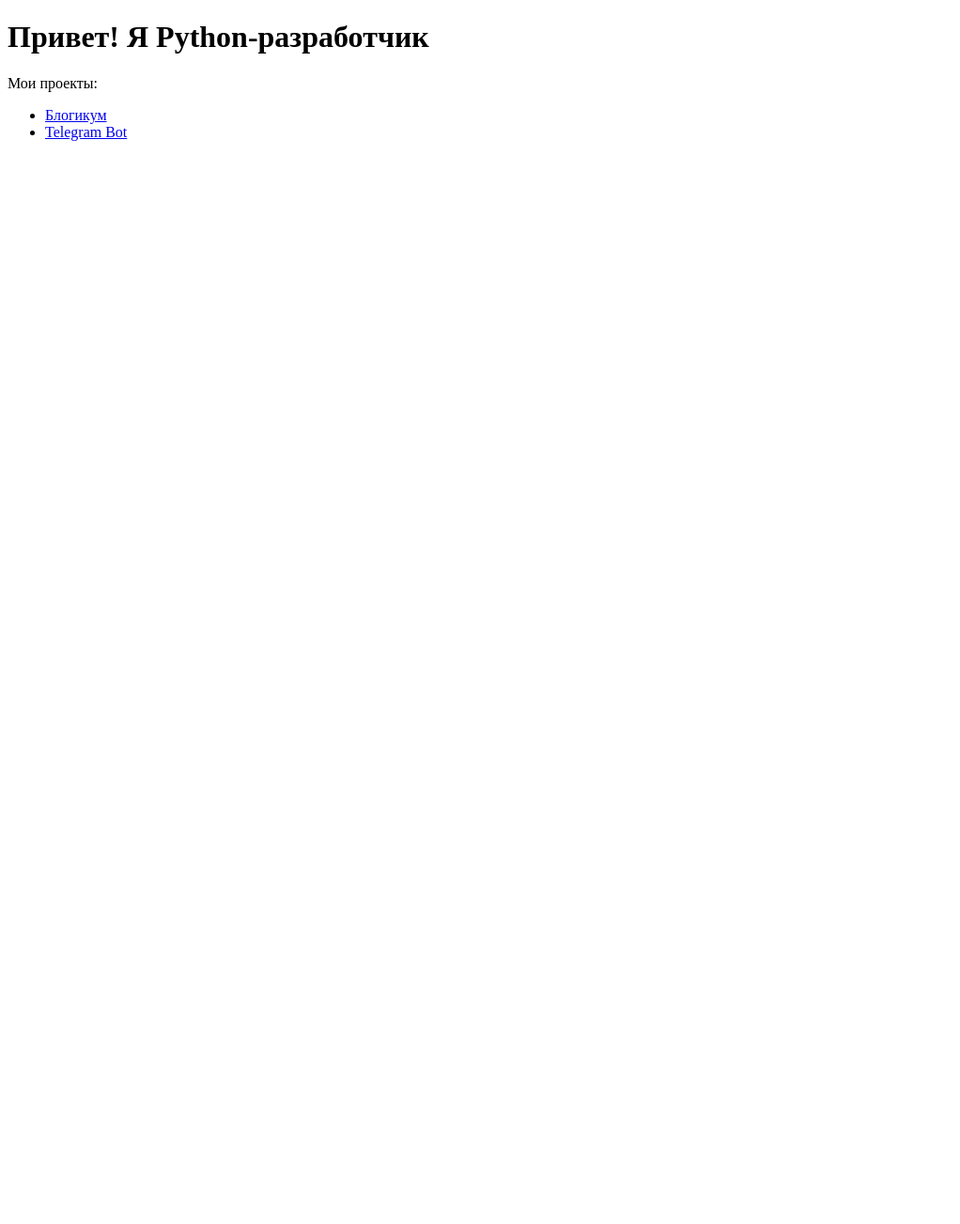
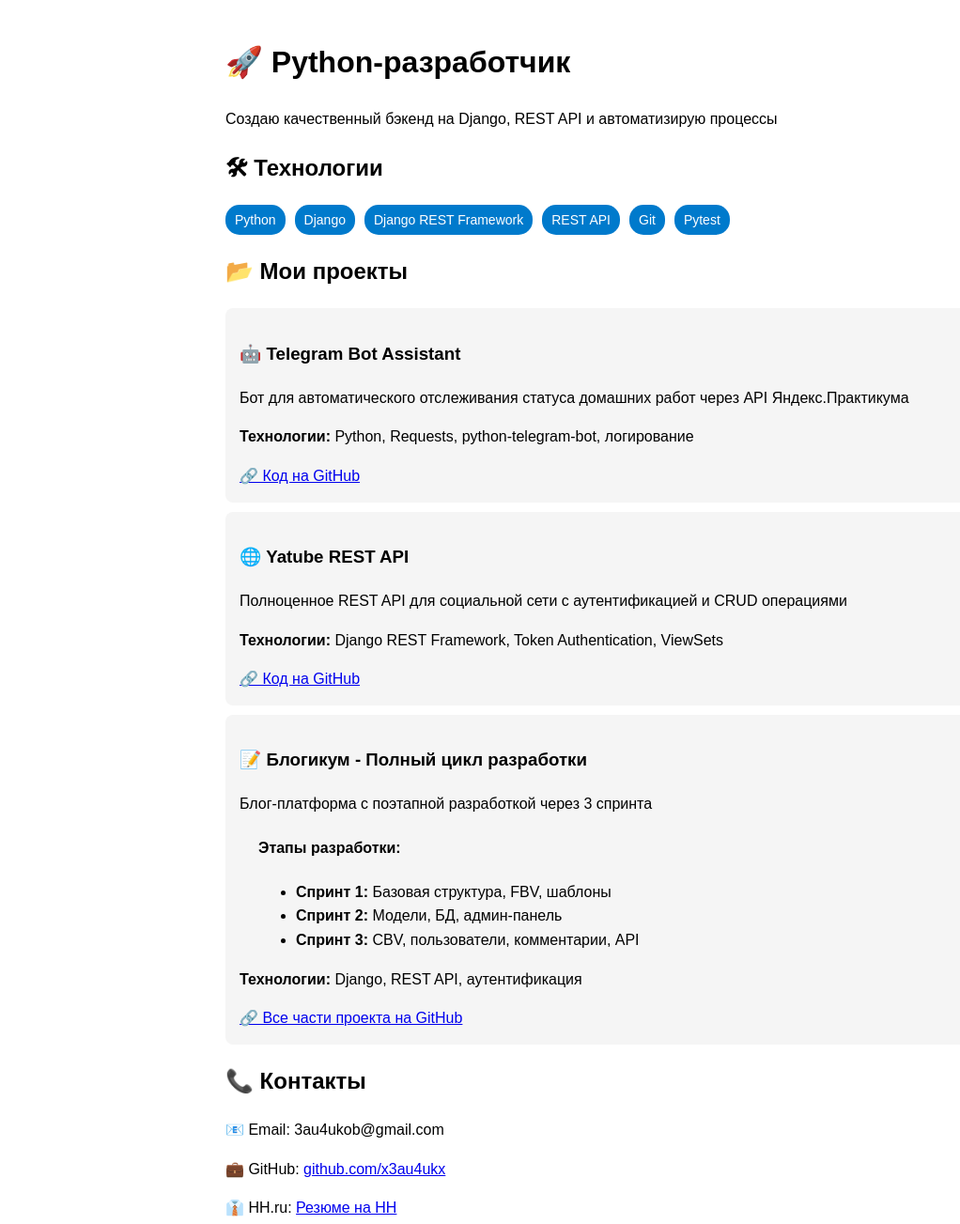
Before and after one commit to x3au4ukx/x3au4ukx.github.io, a plain HTML site: page index.html in a window 1280 px wide. Shown: the whole page at 94% size, without its empty margins (0-1022 px from the left). Before the commit the page ends 800 px from the top, so only its background shows below. Drawn offline with Linux system fonts and the light colour scheme.

Commit message:
add blogicum

```diff
--- a/index.html
+++ b/index.html
@@ -1,14 +1,95 @@
 <!DOCTYPE html>
-<html>
+<html lang="ru">
 <head>
-    <title>Мое портфолио</title>
+    <meta charset="UTF-8">
+    <meta name="viewport" content="width=device-width, initial-scale=1.0">
+    <title>Python-разработчик | Портфолио</title>
+    <style>
+        body {
+            font-family: Arial, sans-serif;
+            max-width: 800px;
+            margin: 0 auto;
+            padding: 20px;
+            line-height: 1.6;
+        }
+        .project {
+            background: #f5f5f5;
+            padding: 15px;
+            margin: 10px 0;
+            border-radius: 8px;
+        }
+        .skills {
+            display: flex;
+            flex-wrap: wrap;
+            gap: 10px;
+        }
+        .skill {
+            background: #007acc;
+            color: white;
+            padding: 5px 10px;
+            border-radius: 15px;
+            font-size: 14px;
+        }
+    </style>
 </head>
 <body>
-    <h1>Привет! Я Python-разработчик</h1>
-    <p>Мои проекты:</p>
-    <ul>
-        <li><a href="ссылка-на-блогикум">Блогикум</a></li>
-        <li><a href="ссылка-на-бота">Telegram Bot</a></li>
-    </ul>
+    <header>
+        <h1>🚀 Python-разработчик</h1>
+        <p>Создаю качественный бэкенд на Django, REST API и автоматизирую процессы</p>
+    </header>
+
+    <section>
+        <h2>🛠 Технологии</h2>
+        <div class="skills">
+            <span class="skill">Python</span>
+            <span class="skill">Django</span>
+            <span class="skill">Django REST Framework</span>
+            <span class="skill">REST API</span>
+            <span class="skill">Git</span>
+            <span class="skill">Pytest</span>
+        </div>
+    </section>
+
+    <section>
+        <h2>📂 Мои проекты</h2>
+
+        <div class="project">
+            <h3>🤖 Telegram Bot Assistant</h3>
+            <p>Бот для автоматического отслеживания статуса домашних работ через API Яндекс.Практикума</p>
+            <p><strong>Технологии:</strong> Python, Requests, python-telegram-bot, логирование</p>
+            <a href="https://github.com/x3au4ukx/...">🔗 Код на GitHub</a>
+        </div>
+
+        <div class="project">
+            <h3>🌐 Yatube REST API</h3>
+            <p>Полноценное REST API для социальной сети с аутентификацией и CRUD операциями</p>
+            <p><strong>Технологии:</strong> Django REST Framework, Token Authentication, ViewSets</p>
+            <a href="https://github.com/x3au4ukx/...">🔗 Код на GitHub</a>
+        </div>
+
+        <div class="project">
+            <h3>📝 Блогикум - Полный цикл разработки</h3>
+            <p>Блог-платформа с поэтапной разработкой через 3 спринта</p>
+
+            <div style="margin-left: 20px;">
+                <h4>Этапы разработки:</h4>
+                <ul>
+                    <li><strong>Спринт 1:</strong> Базовая структура, FBV, шаблоны</li>
+                    <li><strong>Спринт 2:</strong> Модели, БД, админ-панель</li>
+                    <li><strong>Спринт 3:</strong> CBV, пользователи, комментарии, API</li>
+                </ul>
+            </div>
+
+            <p><strong>Технологии:</strong> Django, REST API, аутентификация</p>
+            <a href="https://github.com/x3au4ukx/blogicum">🔗 Все части проекта на GitHub</a>
+        </div>
+    </section>
+
+    <section>
+        <h2>📞 Контакты</h2>
+        <p>📧 Email: 3au4ukob@gmail.com</p>
+        <p>💼 GitHub: <a href="https://github.com/x3au4ukx">github.com/x3au4ukx</a></p>
+        <p>👔 HH.ru: <a href="https://chelyabinsk.hh.ru/resume/5f33344bff0f8c24f40039ed1f556a565a3266?hhtmFrom=resume_list">Резюме на HH</a></p>
+    </section>
 </body>
 </html>
```
Also changed, not shown: 3 other files.
